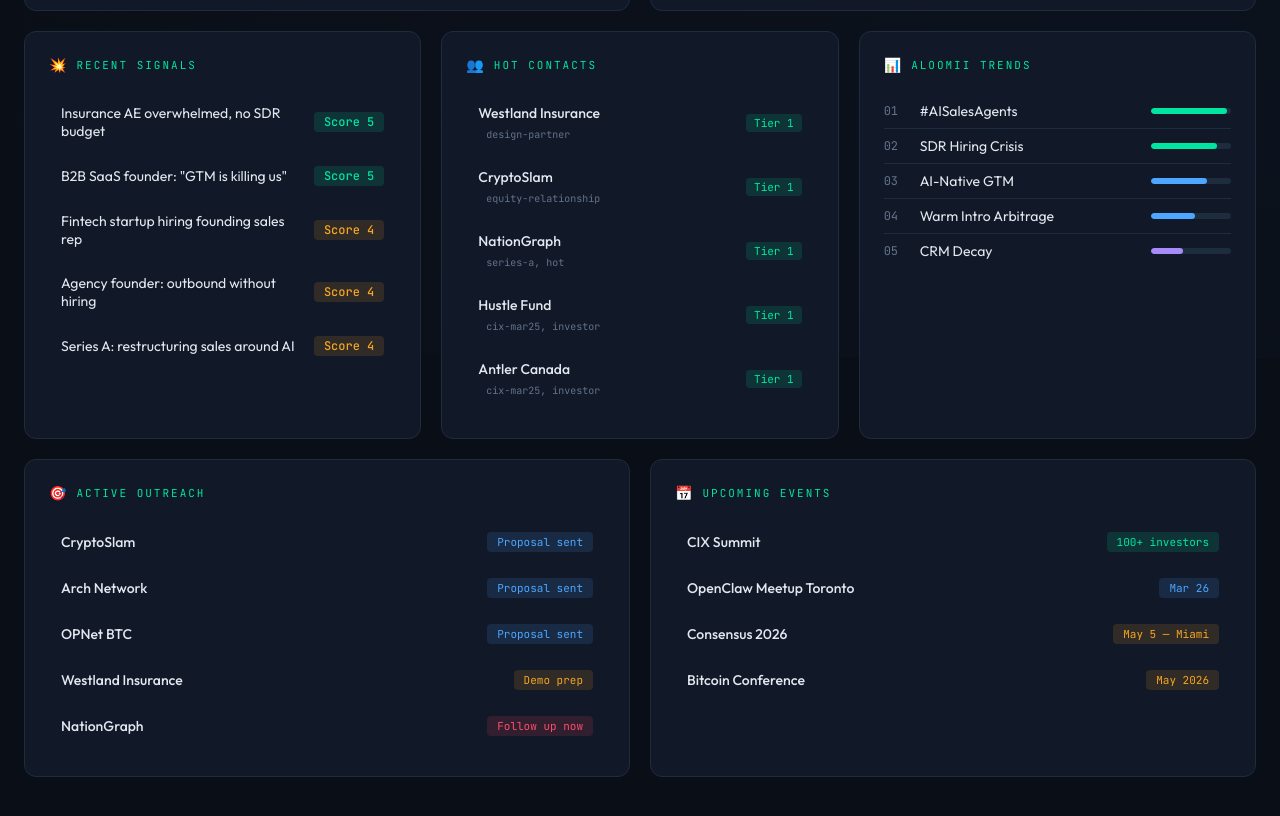
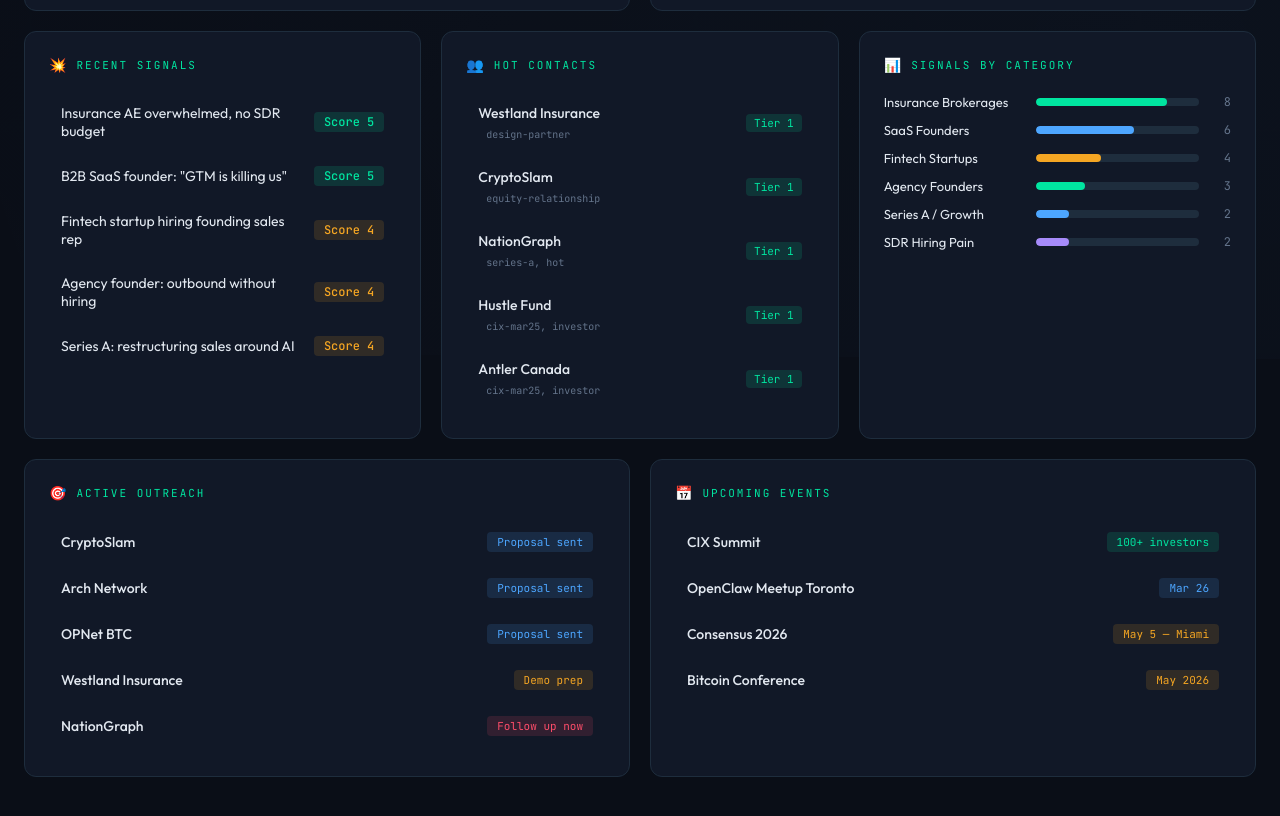
Before and after one commit to yohann888/aloomii, a plain HTML site: page demo/index.html in a window 1280 px wide. Shown: the part 850-1666 px from the top of the page. Drawn offline with Linux system fonts and the light colour scheme; no server answers.

Commit message:
demo: add signal category bar chart with animated horizontal bars

```diff
--- a/demo/index.html
+++ b/demo/index.html
@@ -146,6 +146,14 @@ body::before {
 .trend-rank { font-family: var(--mono); font-size: 12px; color: var(--text-dim); width: 24px; flex-shrink: 0; }
 .trend-name { font-size: 14px; flex: 1; }
 .trend-bar-bg { width: 80px; height: 6px; background: var(--border); border-radius: 3px; overflow: hidden; flex-shrink: 0; }
+.sig-cat-bar { display: flex; flex-direction: column; gap: 12px; margin-top: 4px; }
+.sig-cat-row { display: flex; align-items: center; gap: 12px; }
+.sig-cat-label { font-size: 13px; color: var(--text); width: 140px; flex-shrink: 0; white-space: nowrap; overflow: hidden; text-overflow: ellipsis; }
+.sig-cat-track { flex: 1; height: 8px; background: var(--border); border-radius: 4px; overflow: hidden; }
+.sig-cat-fill { height: 100%; border-radius: 4px; width: var(--w); animation: sigBarGrow 1s ease-out forwards; transform-origin: left; }
+@keyframes sigBarGrow { from { transform: scaleX(0); } to { transform: scaleX(1); } }
+.sig-cat-val { font-family: var(--mono); font-size: 12px; color: var(--text-dim); width: 20px; text-align: right; flex-shrink: 0; }
+
 .trend-bar-fill { height: 100%; border-radius: 3px; animation: trendGrow 1.2s ease-out forwards; transform-origin: left; }
 @keyframes trendGrow { from { transform: scaleX(0); } }
 .outreach-item { display: flex; justify-content: space-between; align-items: center; padding: 10px 12px; border-radius: 8px; margin-bottom: 6px; transition: background 0.2s; }
@@ -366,31 +374,50 @@ body::before {
     </div>
 
     <div class="card">
-      <div class="card-title"><span class="icon">&#128202;</span> Aloomii Trends</div>
-      <div class="trend-item">
-        <span class="trend-rank">01</span>
-        <span class="trend-name">#AISalesAgents</span>
-        <div class="trend-bar-bg"><div class="trend-bar-fill" style="width: 95%; background: var(--accent);"></div></div>
-      </div>
-      <div class="trend-item">
-        <span class="trend-rank">02</span>
-        <span class="trend-name">SDR Hiring Crisis</span>
-        <div class="trend-bar-bg"><div class="trend-bar-fill" style="width: 82%; background: var(--accent);"></div></div>
-      </div>
-      <div class="trend-item">
-        <span class="trend-rank">03</span>
-        <span class="trend-name">AI-Native GTM</span>
-        <div class="trend-bar-bg"><div class="trend-bar-fill" style="width: 70%; background: var(--blue);"></div></div>
-      </div>
-      <div class="trend-item">
-        <span class="trend-rank">04</span>
-        <span class="trend-name">Warm Intro Arbitrage</span>
-        <div class="trend-bar-bg"><div class="trend-bar-fill" style="width: 55%; background: var(--blue);"></div></div>
-      </div>
-      <div class="trend-item">
-        <span class="trend-rank">05</span>
-        <span class="trend-name">CRM Decay</span>
-        <div class="trend-bar-bg"><div class="trend-bar-fill" style="width: 40%; background: var(--purple);"></div></div>
+      <div class="card-title"><span class="icon">&#128202;</span> Signals by Category</div>
+      <div class="sig-cat-bar">
+        <div class="sig-cat-row">
+          <span class="sig-cat-label">Insurance Brokerages</span>
+          <div class="sig-cat-track">
+            <div class="sig-cat-fill" style="--w:80%; background: var(--accent); animation-delay: 0.1s;"></div>
+          </div>
+          <span class="sig-cat-val">8</span>
+        </div>
+        <div class="sig-cat-row">
+          <span class="sig-cat-label">SaaS Founders</span>
+          <div class="sig-cat-track">
+            <div class="sig-cat-fill" style="--w:60%; background: var(--blue); animation-delay: 0.2s;"></div>
+          </div>
+          <span class="sig-cat-val">6</span>
+        </div>
+        <div class="sig-cat-row">
+          <span class="sig-cat-label">Fintech Startups</span>
+          <div class="sig-cat-track">
+            <div class="sig-cat-fill" style="--w:40%; background: var(--amber); animation-delay: 0.3s;"></div>
+          </div>
+          <span class="sig-cat-val">4</span>
+        </div>
+        <div class="sig-cat-row">
+          <span class="sig-cat-label">Agency Founders</span>
+          <div class="sig-cat-track">
+            <div class="sig-cat-fill" style="--w:30%; background: var(--accent); animation-delay: 0.4s;"></div>
+          </div>
+          <span class="sig-cat-val">3</span>
+        </div>
+        <div class="sig-cat-row">
+          <span class="sig-cat-label">Series A / Growth</span>
+          <div class="sig-cat-track">
+            <div class="sig-cat-fill" style="--w:20%; background: var(--blue); animation-delay: 0.5s;"></div>
+          </div>
+          <span class="sig-cat-val">2</span>
+        </div>
+        <div class="sig-cat-row">
+          <span class="sig-cat-label">SDR Hiring Pain</span>
+          <div class="sig-cat-track">
+            <div class="sig-cat-fill" style="--w:20%; background: var(--purple); animation-delay: 0.6s;"></div>
+          </div>
+          <span class="sig-cat-val">2</span>
+        </div>
       </div>
     </div>
   </div>
```
